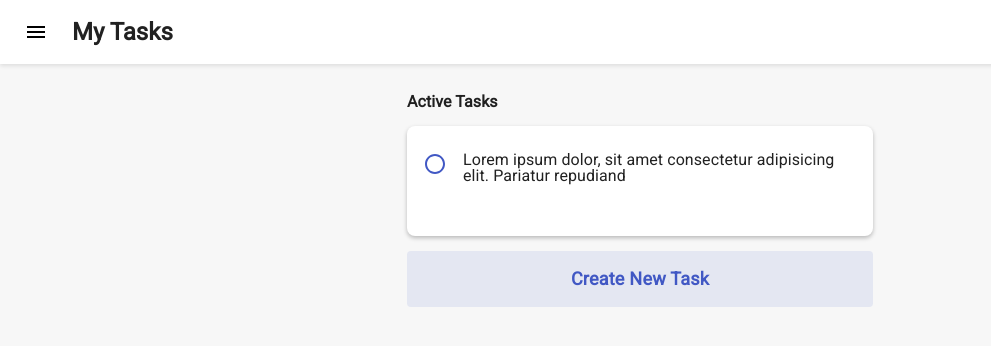
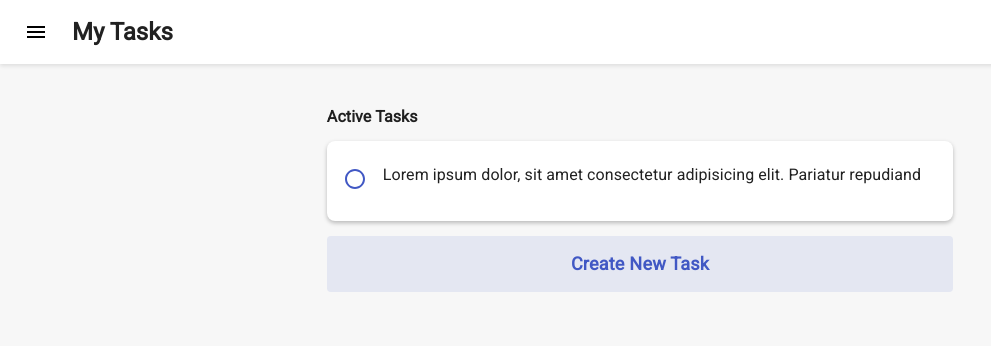
Before and after one commit to cremalab/israel-todo, a React (Create React App) app: page / in a window 1280 px wide. Shown: the top 346 px of the page, without its empty margins (0-991 px from the left). Built offline with nearby package versions, Linux system fonts and the light colour scheme.

Commit message:
ADAIG-10: making corrections requested on styling

```diff
--- a/src/components/App/styles.scss
+++ b/src/components/App/styles.scss
@@ -1,7 +1,7 @@
 @import url("https://fonts.googleapis.com/css2?family=Roboto&display=swap");
 .App {
   position: relative;
-  height: 1500px;
+  height: 100vh;
   width: 100vw;
   /* Light Grey */
   background: #f7f7f7;
--- a/src/components/SecondarySmallButton/index.tsx
+++ b/src/components/SecondarySmallButton/index.tsx
@@ -2,15 +2,11 @@ import "./styles.scss"
 
 type Props = {
   name: string
-  // onClick: React.MouseEventHandler<HTMLButtonElement>
 }
 
 export function SecondarySmallButton(props: Props) {
   return (
-    <button
-      className="secondary-small secondary-small-text"
-      // onClick={props.onClick}
-    >
+    <button className="secondary-small secondary-small-text">
       {props.name}
     </button>
   )
--- a/src/components/TodoCard/index.tsx
+++ b/src/components/TodoCard/index.tsx
@@ -25,7 +25,7 @@ export function TodoCard() {
             <RadioButtonUncheckedIcon className="ellipse" />
           )}
         </div>
-        <div className="text-date">
+        <div className="text-date-section">
           <p className="text">
             Lorem ipsum dolor, sit amet consectetur adipisicing elit. Pariatur
             repudiand
--- a/src/components/TodoCard/styles.scss
+++ b/src/components/TodoCard/styles.scss
@@ -4,25 +4,21 @@
   flex-direction: column;
   align-items: flex-start;
   padding: 16px;
-  width: 466px;
   background: #ffffff;
   box-shadow: 0px 2px 4px rgba(0, 0, 0, 0.25);
   border-radius: 8px;
+  min-width: 100%;
 }
 
 .card-content {
   display: flex;
-  height: 58px;
   margin: 10px 0px;
 }
 
-.text-date {
+.text-date-section {
   display: flex;
   flex-direction: column;
   align-items: flex-start;
-  width: 394px;
-  height: 58px;
-  flex-grow: 1;
   margin: 0px 16px;
 }
 
--- a/src/components/TodoContainer/index.tsx
+++ b/src/components/TodoContainer/index.tsx
@@ -12,7 +12,7 @@ export function TodoContainer() {
 
   return (
     <div className="wrapper">
-      <div className="active-todos">
+      <div>
         <h3 id="active-tasks">Active Tasks</h3>
         <TodoCard />
         <button className="new-task-btn" onClick={openModal}>
```
